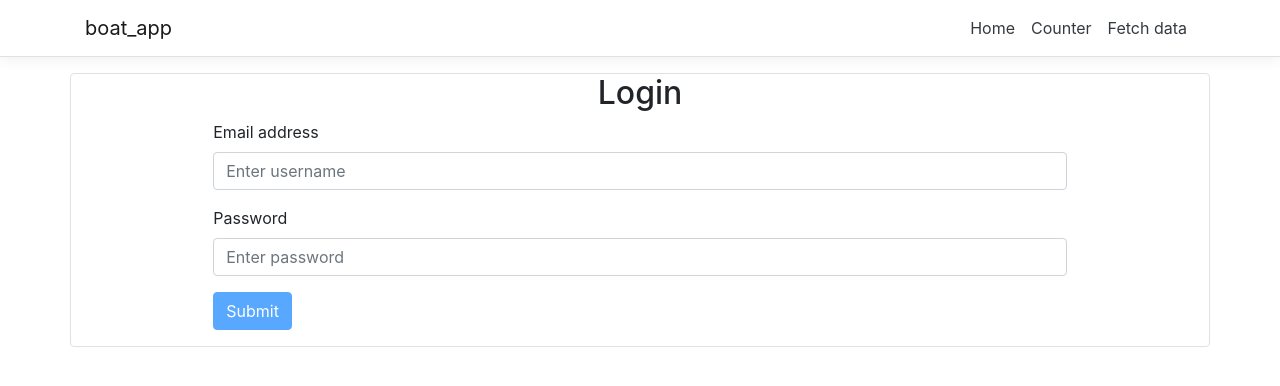
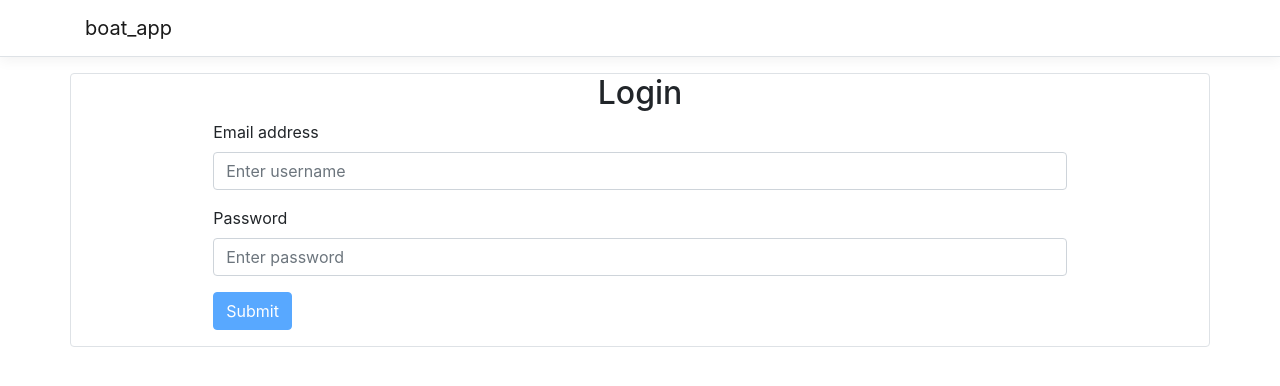
Before and after one commit to Neodia/boat-app, an Angular app in the folder ClientApp/: page / in a window 1280 px wide. Shown: the top 386 px of the page. Built offline with nearby package versions, Linux system fonts and the light colour scheme.

Commit message:
Added logout button to nav.

```diff
--- a/ClientApp/src/app/auth-service.service.ts
+++ b/ClientApp/src/app/auth-service.service.ts
@@ -15,6 +15,10 @@ export class AuthService {
     return this.http.post(this.baseUrl + 'api/login', { "username": username, "password": password });
   }
 
+  logout() {
+    localStorage.removeItem("jwt");
+  }
+
   isLoggedIn(): boolean { return localStorage.getItem("jwt") !== null }
 
 }
--- a/ClientApp/src/app/nav-menu/nav-menu.component.html
+++ b/ClientApp/src/app/nav-menu/nav-menu.component.html
@@ -3,7 +3,7 @@
     class="navbar navbar-expand-sm navbar-toggleable-sm navbar-light bg-white border-bottom box-shadow mb-3"
   >
     <div class="container">
-      <a class="navbar-brand" [routerLink]="['/']">boat_app</a>
+      <a class="navbar-brand" [routerLink]="['home']">boat_app</a>
       <button
         class="navbar-toggler"
         type="button"
@@ -19,23 +19,9 @@
         class="navbar-collapse collapse d-sm-inline-flex flex-sm-row-reverse"
         [ngClass]="{ show: isExpanded }"
       >
-        <ul class="navbar-nav flex-grow">
-          <li
-            class="nav-item"
-            [routerLinkActive]="['link-active']"
-            [routerLinkActiveOptions]="{ exact: true }"
-          >
-            <a class="nav-link text-dark" [routerLink]="['/']">Home</a>
-          </li>
-          <li class="nav-item" [routerLinkActive]="['link-active']">
-            <a class="nav-link text-dark" [routerLink]="['/counter']"
-              >Counter</a
-            >
-          </li>
-          <li class="nav-item" [routerLinkActive]="['link-active']">
-            <a class="nav-link text-dark" [routerLink]="['/fetch-data']"
-              >Fetch data</a
-            >
+        <ul class="navbar-nav flex-grow" *ngIf="this.apiCaller.authService.isLoggedIn()">
+          <li (click)="logout()">
+            <a class="nav-link text-dark" [routerLink]="['/']">Logout</a>
           </li>
         </ul>
       </div>
--- a/ClientApp/src/app/nav-menu/nav-menu.component.ts
+++ b/ClientApp/src/app/nav-menu/nav-menu.component.ts
@@ -1,4 +1,5 @@
 import { Component } from '@angular/core';
+import { ApiCaller } from '../api-caller.service';
 
 @Component({
   selector: 'app-nav-menu',
@@ -8,6 +9,8 @@ import { Component } from '@angular/core';
 export class NavMenuComponent {
   isExpanded = false;
 
+  constructor(private apiCaller: ApiCaller) {}
+
   collapse() {
     this.isExpanded = false;
   }
@@ -15,4 +18,8 @@ export class NavMenuComponent {
   toggle() {
     this.isExpanded = !this.isExpanded;
   }
+
+  logout() {
+    this.apiCaller.authService.logout();
+  }
 }
```
